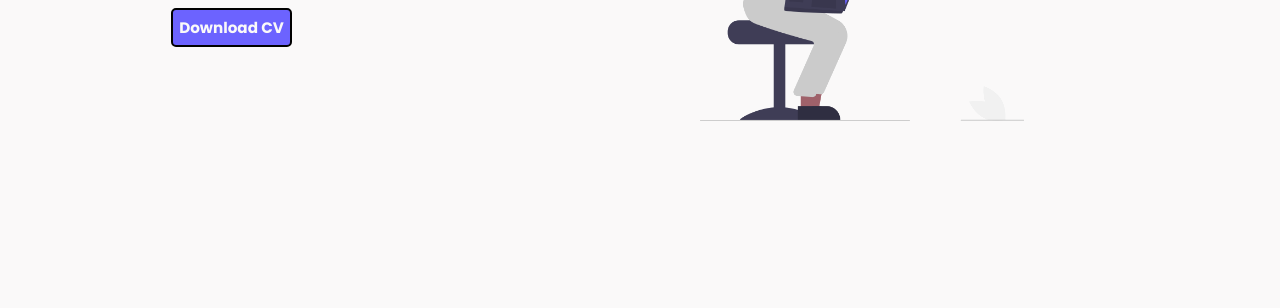
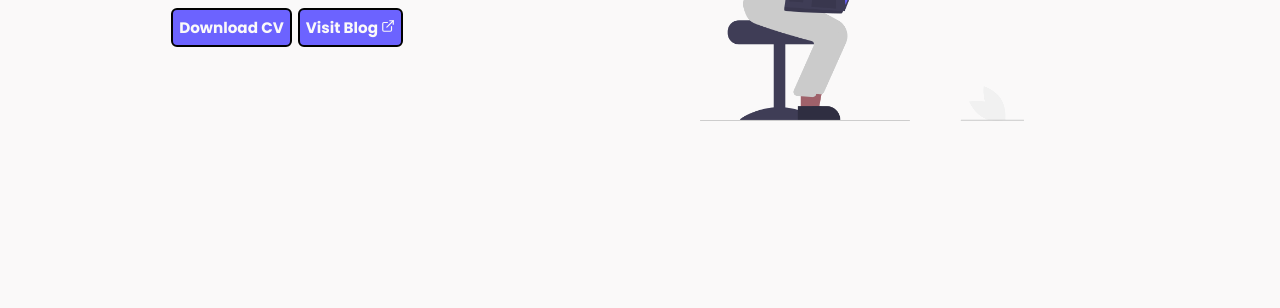
Before and after one commit to 0xAkarii/personal-pages, a plain HTML site: page index.html in a window 1280 px wide. Shown: the part 492-800 px from the top of the page. Drawn offline with nearby package versions, Linux system fonts and the light colour scheme.

Commit message:
adding blog link

```diff
--- a/css/style.css
+++ b/css/style.css
@@ -116,7 +116,12 @@ body {
     text-decoration: none;
     background-color: var(--main);
     border: 2px solid var(--secondary);
-    border-radius: 5px 5px;
+    border-radius: 6px 6px;
+}
+
+.hero .row .left-main .ex-link {
+    height: 1.2rem;
+    width: auto;
 }
 
 .hero .row .left-main a:hover{
--- a/index.html
+++ b/index.html
@@ -35,6 +35,7 @@
         <div class="row">
             <main class="left-main">Hi, my name is <span>Alva Radian</span> <div>and I am a <span id="element"></span></div>
             <a target="_blank" href="#" class="download-btn">Download CV</a>
+            <a target="_blank" href="https://blog.radianid.my.id" class="blog-btn">Visit Blog <i class="ex-link" data-feather="external-link"></i></a>
             </main>
             <main class="right-main">
                 <img src="img/img.png" alt="Web Developer">
```
